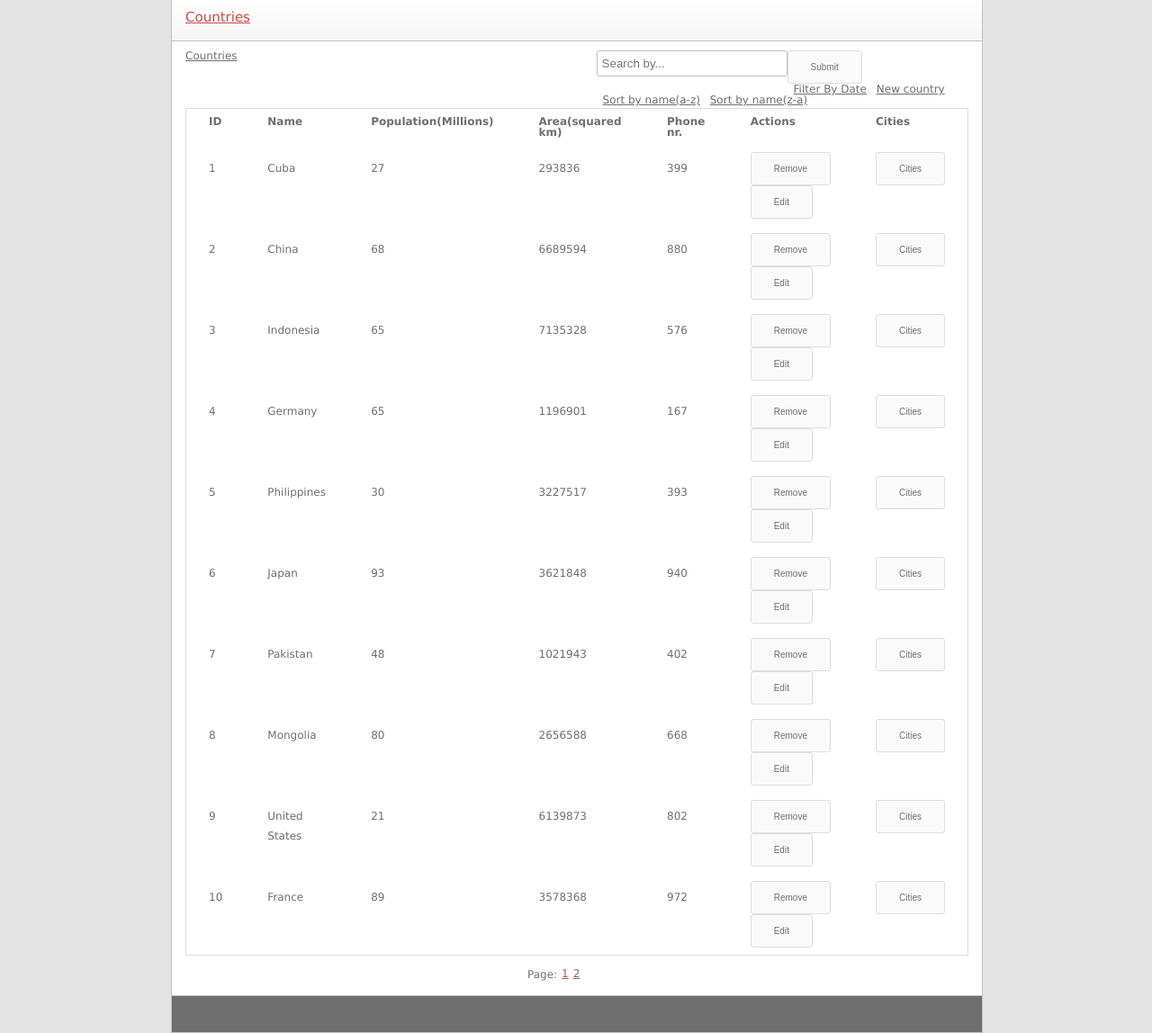
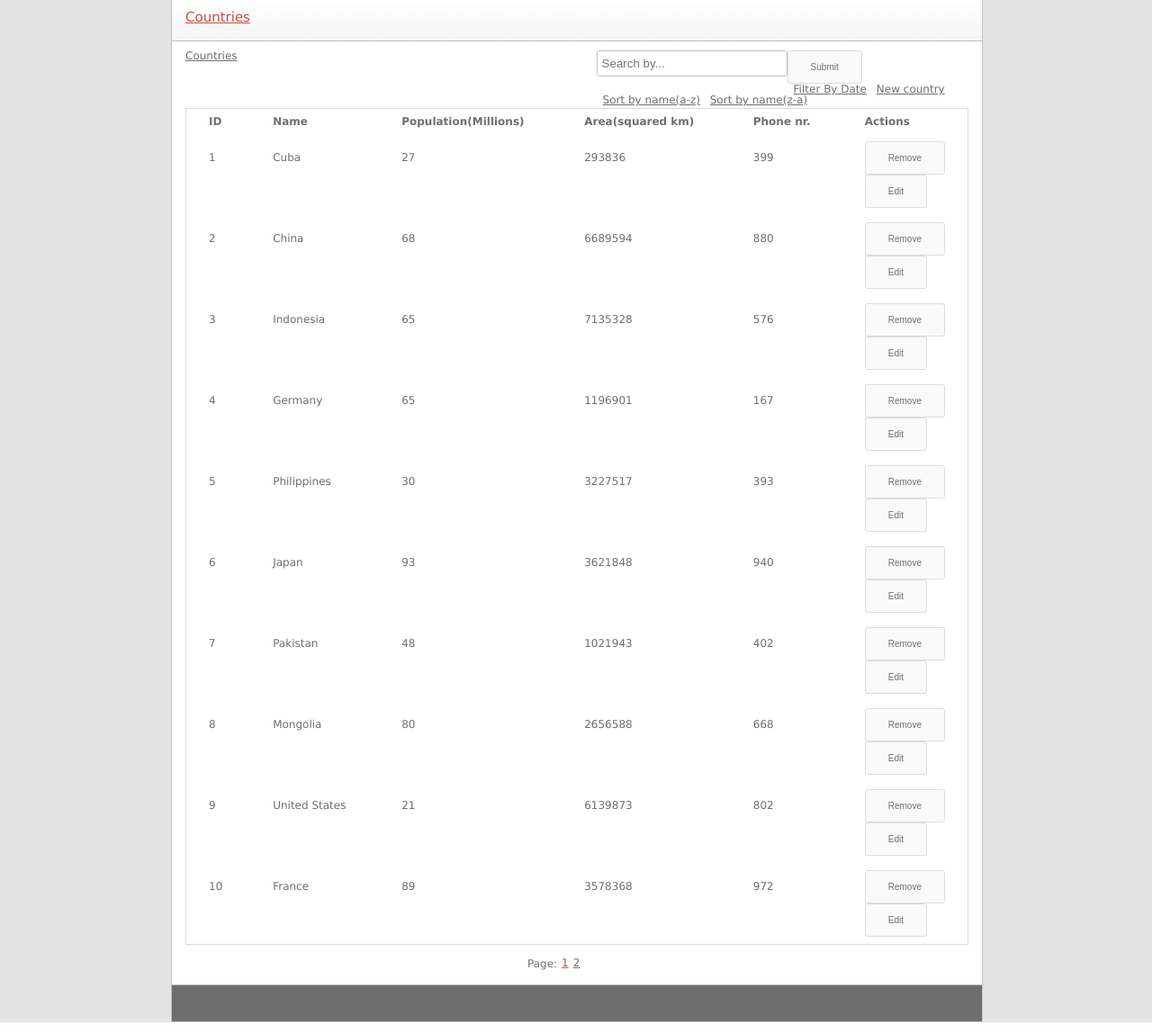
Before and after one commit to vpasiusis/Countries, a PHP site: page /index.php?module=country&action=list in a window 1280 px wide. Shown: the part 72-1220 px from the top of the page at 90% size. Run offline with PHP 8.4, Linux system fonts and the light colour scheme; data comes from the database, SQL or seed files in the repository.

Commit message:
Changed cities links

```diff
--- a/style/main.css
+++ b/style/main.css
@@ -123,6 +123,10 @@ S
 
 #topMenu li a.active:hover {
     border-bottom: 1px solid #ca4c44;
+}
+.linker:hover{
+    cursor: pointer;
+    background-color: #FBD3C6;
 }
 
 /* pradinio puslapio meniu */
--- a/templates/countries_list.tpl.php
+++ b/templates/countries_list.tpl.php
@@ -63,7 +63,6 @@ if(count($data)==0){
         <th>Area(squared km)</th>
         <th>Phone nr.</th>
         <th>Actions</th>
-        <th>Cities</th>
     </tr>
     </thead>
     <tbody>
@@ -71,7 +70,7 @@ if(count($data)==0){
     // suformuojame lentelę
     foreach($data as $key => $val) {
         echo
-            "<tr>"
+            "<tr class='linker' onclick=\"location . href = 'index.php?module=cities&action=list&cid={$val['id']}'\">"
             . "<td>{$val['id']}</td>"
             . "<td>{$val['name']}</td>"
             . "<td>{$val['population']}</td>"
@@ -81,8 +80,7 @@ if(count($data)==0){
             .   "<button class=\"submit button\" onclick='showConfirmDialog(\"{$module}\", \"{$val['id']}\"); return false;' title='' class=\"btn btn-info\">Remove</button>"
             .   "<button class=\"submit button\" onclick=\"location.href='index.php?module={$module}&action=edit&id={$val['id']}'\" title=''>Edit</button>"
             . "</td>"
-            . "<td><button class=\"submit button\" onclick=\"location.href='index.php?module=cities&action=list&cid={$val['id']}'\" title=\"Miestai\"<?php if($module == 'cities') { echo 'class=\"active\"'; } ?>Cities</button></td>"
-            . "</tr>";
+           . "</tr>";
     }
     ?>
     </tbody>
```
